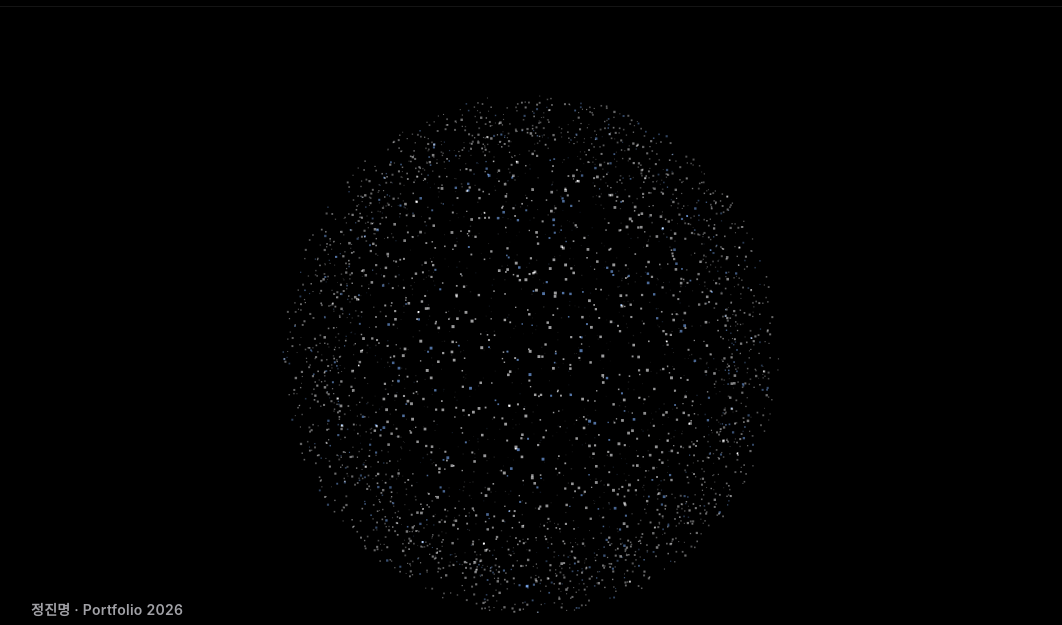
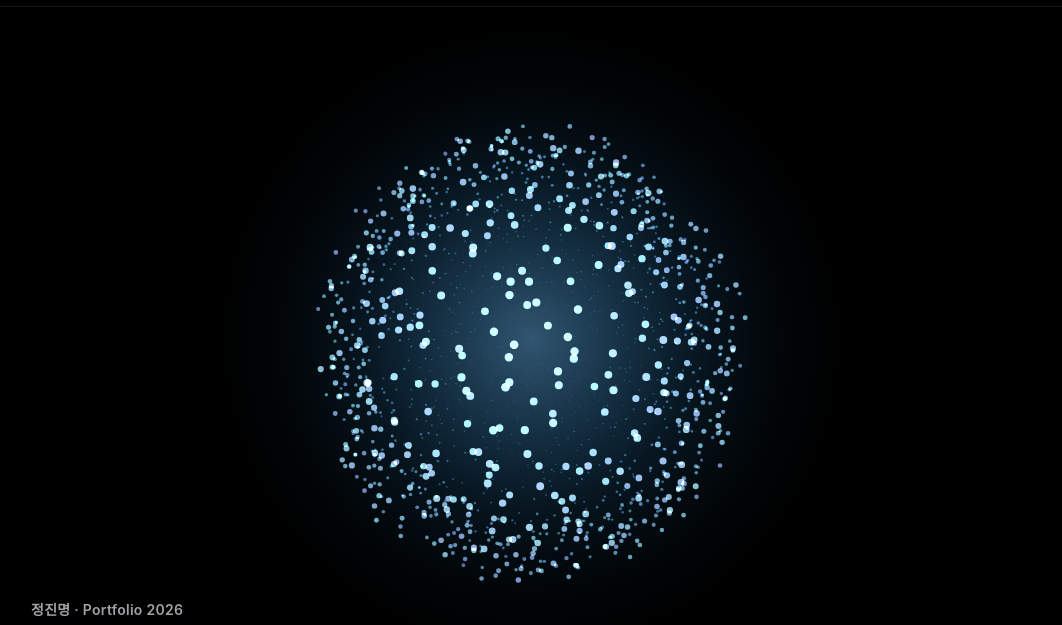
Before and after one commit to jin123-mye/jin123-mye.github.io, a plain HTML site: page index.html in a window 1280 px wide. Shown: the part 41-666 px from the top of the page, without its empty margins (109-1171 px from the left). Drawn offline with Linux system fonts and the light colour scheme; animation ran at ten frames a second; a web font is replaced by a local one.

Commit message:
오브: 자비스 오브식 중심 광채·둥근 입자·가산 합성, 에셋 버전 쿼리 추가
Co-Authored-By: Claude Sonnet 5.5 <noreply@anthropic.com>

```diff
--- a/index.html
+++ b/index.html
@@ -13,7 +13,7 @@
 <link rel="preconnect" href="https://cdn.jsdelivr.net" crossorigin>
 <link rel="stylesheet" href="https://cdn.jsdelivr.net/gh/orioncactus/pretendard@v1.3.9/dist/web/variable/pretendardvariable-dynamic-subset.min.css">
 <script>document.documentElement.classList.add("js")</script>
-<link rel="stylesheet" href="style.css">
+<link rel="stylesheet" href="style.css?v=20261120b">
 </head>
 <body>
 
@@ -279,6 +279,6 @@ Spring Boot
     <p class="muted">대부분의 코드는 개인 데이터가 섞여 있어 비공개 저장소에 있습니다. 화면은 실제 화면이거나 샘플 데이터입니다.</p>
   </div>
 </footer>
-<script src="motion.js" defer></script>
+<script src="motion.js?v=20261120b" defer></script>
 </body>
 </html>
--- a/motion.js
+++ b/motion.js
@@ -40,38 +40,46 @@
   };
   addEventListener('scroll', markChipOnce, { passive: true }); markChipOnce();
 
-  /* ── 첫 화면 입자 구 ── */
+  /* ── 첫 화면 입자 구 (자비스 오브처럼: 중심 광채 + 둥근 입자 + 가산 합성) ── */
   const cv = $('.orb')[0];
   if (cv) {
     const ctx = cv.getContext('2d');
     const hero = cv.parentElement;
-    const N = innerWidth < 720 ? 2400 : 3600;
+    const N = innerWidth < 720 ? 900 : 1500;
     const P = [];
     for (let i = 0; i < N; i++) {   // 피보나치 구
       const y = 1 - (i + 0.5) * 2 / N, r = Math.sqrt(1 - y * y), a = i * 2.399963, ang = Math.random() * 6.283;
-      P.push({ x: Math.cos(a) * r, y, z: Math.sin(a) * r, px: 0, py: 0, vx: 0, vy: 0, rx: Math.cos(ang), ry: Math.sin(ang), s: 0.6 + Math.random() * 0.8, acc: Math.random() < 0.18 });
+      P.push({ x: Math.cos(a) * r, y, z: Math.sin(a) * r, px: 0, py: 0, vx: 0, vy: 0, rx: Math.cos(ang), ry: Math.sin(ang),
+               hj: (Math.random() - 0.5) * 34, seed: Math.random() * 6.283 });
     }
-    let W = 0, dpr = 1, R = 0, mx = -9999, my = -9999, running = false, idle = 0;
-    const ink = '#f5f5f7', acc = '#7fb2ff';
-    const size = () => { const b = cv.getBoundingClientRect(); W = b.width; dpr = Math.min(devicePixelRatio || 1, 2); cv.width = Math.round(W * dpr); cv.height = Math.round(W * dpr); R = W * 0.38; ctx.setTransform(dpr, 0, 0, dpr, 0, 0); };
+    let W = 0, dpr = 1, R = 0, mx = -9999, my = -9999, running = false, idle = 0, glow = 0.25, tm = 0;
+    const HUE = 205;
+    const size = () => { const b = cv.getBoundingClientRect(); W = b.width; dpr = Math.min(devicePixelRatio || 1, 2); cv.width = Math.round(W * dpr); cv.height = Math.round(W * dpr); R = W * 0.3; ctx.setTransform(dpr, 0, 0, dpr, 0, 0); };
     const scatter = () => { for (const p of P) { p.px = W / 2 + (Math.random() - 0.5) * W * 1.8; p.py = W / 2 + (Math.random() - 0.5) * W * 1.8; p.vx = p.vy = 0; } };
     const frame = () => {
       const sd = clamp(scrollY / (hero.offsetHeight * 0.8), 0, 1);       // 스크롤하면 풀어진다
       const rot = 0.5 + scrollY * 0.004;                                   // 스크롤에 따라서만 돈다
       const cs = Math.cos(rot), sn = Math.sin(rot), tilt = 0.32, ct = Math.cos(tilt), st = Math.sin(tilt);
-      const cx = W / 2, cy = W / 2, rad = Math.max(70, W * 0.16);
+      const cx = W / 2, cy = W / 2, rad = Math.max(70, W * 0.16), F = 2.4;
+      const near = Math.hypot(mx - cx, my - cy) < W * 0.5 ? 1 : 0;
+      glow += ((0.25 + near * 0.35) - glow) * 0.08;                        // 마우스가 오면 빛이 밝아진다
       let energy = 0;
       ctx.clearRect(0, 0, W, W);
+      const fade = (1 - sd * 0.85);
+      // 중심 광채
+      const g = ctx.createRadialGradient(cx, cy, 0, cx, cy, R * 1.75);
+      g.addColorStop(0, `hsla(${HUE},100%,72%,${(0.34 + glow * 0.4) * fade})`);
+      g.addColorStop(0.5, `hsla(${HUE},95%,60%,${0.13 * fade})`);
+      g.addColorStop(1, 'hsla(0,0%,0%,0)');
+      ctx.fillStyle = g; ctx.fillRect(0, 0, W, W);
       ctx.globalCompositeOperation = 'lighter';
-      const fade = (1 - sd * 0.8) * (W < 500 ? 0.8 : 1);
-      for (let pass = 0; pass < 2; pass++) {
-        ctx.fillStyle = pass ? acc : ink;
       for (const p of P) {
-          if (p.acc !== !!pass) continue;
-          const x1 = p.x * cs + p.z * sn, z1 = -p.x * sn + p.z * cs;
-          const y2 = p.y * ct - z1 * st, z2 = p.y * st + z1 * ct;
-          const tx = cx + x1 * R + p.rx * sd * R * 1.1;
-          const ty = cy + y2 * R + p.ry * sd * R * 0.9 + sd * sd * R * 0.7;
+        const pr = 1 + (reduce ? 0 : 0.04 * Math.sin(tm + p.seed));
+        const x1 = p.x * pr * cs + p.z * pr * sn, z1 = -p.x * pr * sn + p.z * pr * cs;
+        const y2 = p.y * pr * ct - z1 * st, z2 = p.y * pr * st + z1 * ct;
+        const sc = F / (F - z2), depth = (z2 + 1) / 2;
+        const tx = cx + x1 * R * sc + p.rx * sd * R * 1.1;
+        const ty = cy + y2 * R * sc + p.ry * sd * R * 0.9 + sd * sd * R * 0.7;
         if (reduce) { p.px = tx; p.py = ty; }
         else {
           p.vx += (tx - p.px) * 0.055; p.vy += (ty - p.py) * 0.055;
@@ -80,15 +88,14 @@
           p.vx *= 0.86; p.vy *= 0.86; p.px += p.vx; p.py += p.vy;
           energy += Math.abs(p.vx) + Math.abs(p.vy);
         }
-          const depth = (z2 + 1) / 2;
-          ctx.globalAlpha = (0.1 + 0.55 * depth) * fade;
-          const s = (0.9 + 1.3 * depth) * p.s;
-          ctx.fillRect(p.px - s / 2, p.py - s / 2, s, s);
+        const r = Math.max(0.4, (0.7 + depth * 1.9) * sc * (0.85 + glow * 0.3) * clamp(W / 640, 0.65, 1));
+        ctx.beginPath(); ctx.arc(p.px, p.py, r, 0, 7);
+        ctx.fillStyle = `hsla(${HUE + p.hj},95%,${58 + depth * 30}%,${(0.18 + depth * 0.7) * fade})`; ctx.fill();
       }
-      }
-      ctx.globalAlpha = 1; ctx.globalCompositeOperation = 'source-over';
+      ctx.globalCompositeOperation = 'source-over';
       return energy / N;
     };
+    // 빛은 마우스가 오가는 동안만 변하고, 가만히 있으면 멈춘다
     const loop = () => { const e = frame(); idle = e < 0.01 ? idle + 1 : 0; if (idle > 20) { running = false; return; } requestAnimationFrame(loop); };
     const kick = () => { idle = 0; if (!running && !reduce) { running = true; requestAnimationFrame(loop); } };
     size(); if (!reduce) scatter();
@@ -96,7 +103,7 @@
     addEventListener('resize', () => { size(); reduce ? frame() : kick(); });
     if (!reduce) {
       addEventListener('scroll', () => { if (scrollY < hero.offsetHeight * 1.2) kick(); }, { passive: true });
-      const move = (e) => { const b = cv.getBoundingClientRect(); mx = e.clientX - b.left; my = e.clientY - b.top; kick(); };
+      const move = (e) => { const b = cv.getBoundingClientRect(); mx = e.clientX - b.left; my = e.clientY - b.top; tm = e.clientX * 0.01; kick(); };
       addEventListener('pointermove', move, { passive: true });
       addEventListener('pointerdown', move, { passive: true });
       document.addEventListener('pointerleave', () => { mx = my = -9999; kick(); });
```
Lines whose indentation alone changed are shown as unchanged.
